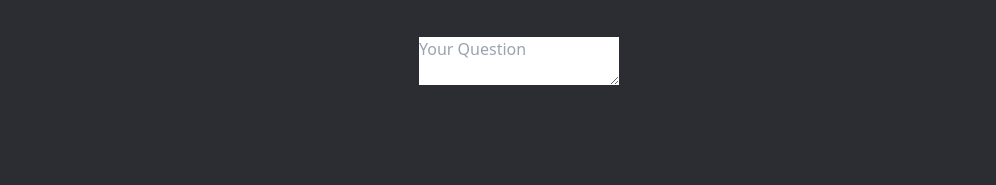
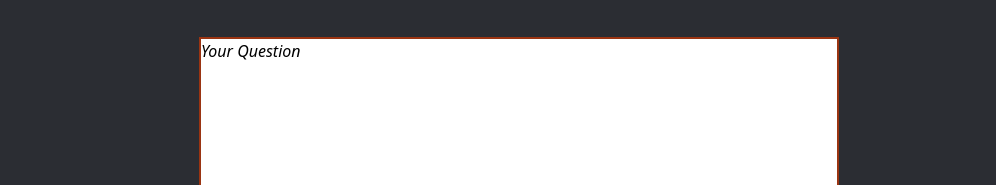
Before and after one commit to ridwanahmedxix/PracticeTCSS, a website built with Vite: page index.html in a window 1280 px wide. Shown: the part 2458-2643 px from the top of the page, without its empty margins (121-1117 px from the left). Before the commit the page ends 2543 px from the top, so only its background shows below. Built offline with nearby package versions, Linux system fonts and the light colour scheme; files whose address does not match are found by name.

Commit message:
textarea some design

```diff
--- a/index.html
+++ b/index.html
@@ -1,5 +1,5 @@
 <!DOCTYPE html>
-<html lang="en" class="scroll-smooth">
+<html lang="en">
   <head>
     <meta charset="UTF-8" />
     <meta name="viewport" content="width=device-width, initial-scale=1.0" />
@@ -278,7 +278,7 @@
               placeholder="Your E-mail"
             />
             <textarea
-              class="block mx-auto"
+              class="block mx-auto h-40 w-5/6 sm:w-1/2 placeholder:italic placeholder:text-black border-2 border-orange-800"
               placeholder="Your Question"
             ></textarea>
           </form>
```
